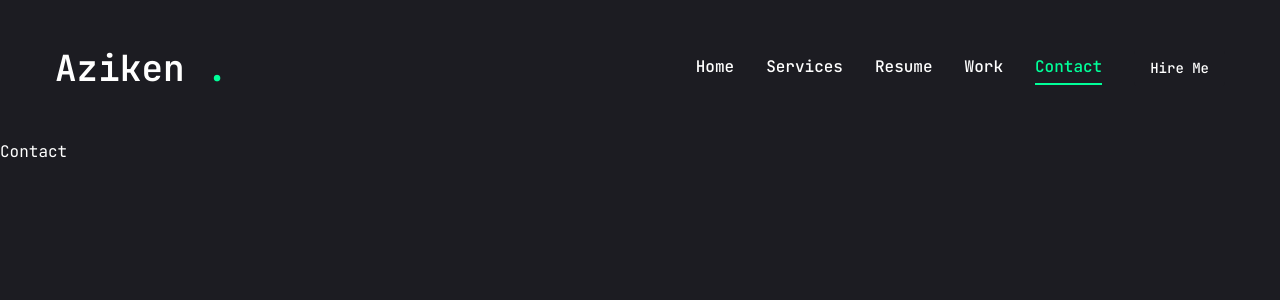
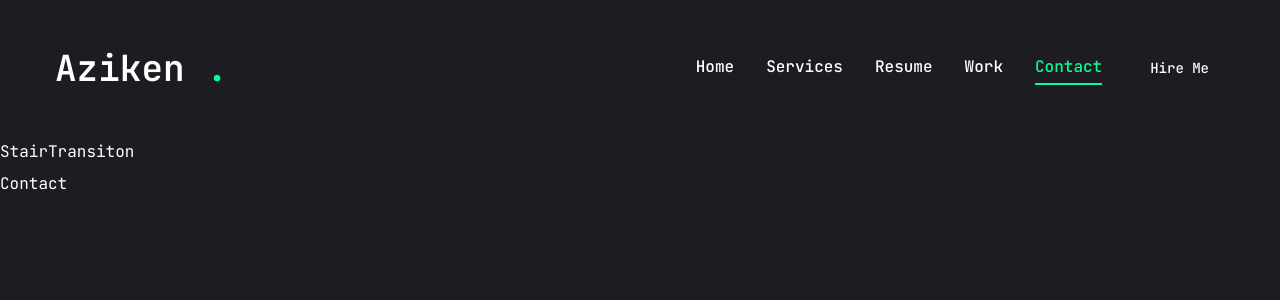
Before and after one commit to Azikenp/Portfolio-website-framer, a Next.js app: page /contact in a window 1280 px wide. Shown: the top 300 px of the page. Built offline with nearby package versions, Linux system fonts and the light colour scheme.

Commit message:
add transiton to layout

```diff
--- a/app/layout.jsx
+++ b/app/layout.jsx
@@ -2,6 +2,7 @@ import { JetBrains_Mono } from "next/font/google";
 import "./globals.css";
 import Header from "@/components/Header";
 import PageTransition from "@/components/PageTransition";
+import StairTransiton from "@/components/StairTransiiton";
 
 const JetBrainsMono = JetBrains_Mono({
   subsets: ["latin"],
@@ -19,6 +20,7 @@ export default function RootLayout({ children }) {
     <html lang="en">
       <body className={JetBrainsMono.variable}>
         <Header />
+        <StairTransiton />
         <PageTransition>{children}</PageTransition>
       </body>
     </html>
--- a/components/StairTransiiton.jsx
+++ b/components/StairTransiiton.jsx
@@ -1,9 +1,9 @@
 import React from 'react'
 
-const StairTransiiton = () => {
+const StairTransiton = () => {
   return (
-    <div>StairTransiiton</div>
+    <div>StairTransiton</div>
   )
 }
 
-export default StairTransiiton
+export default StairTransiton
```
